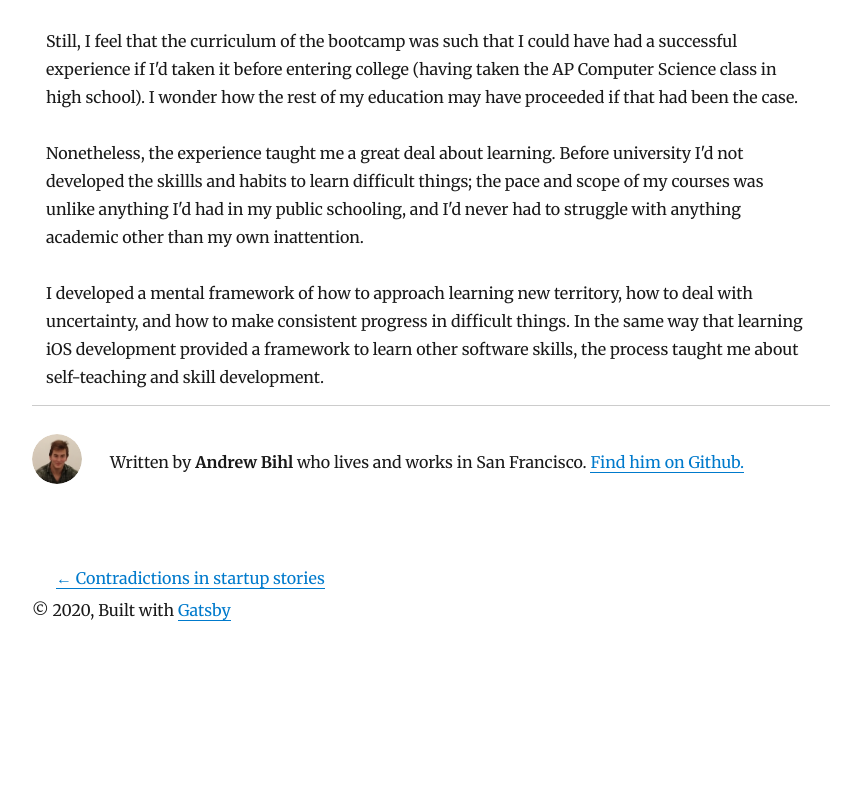
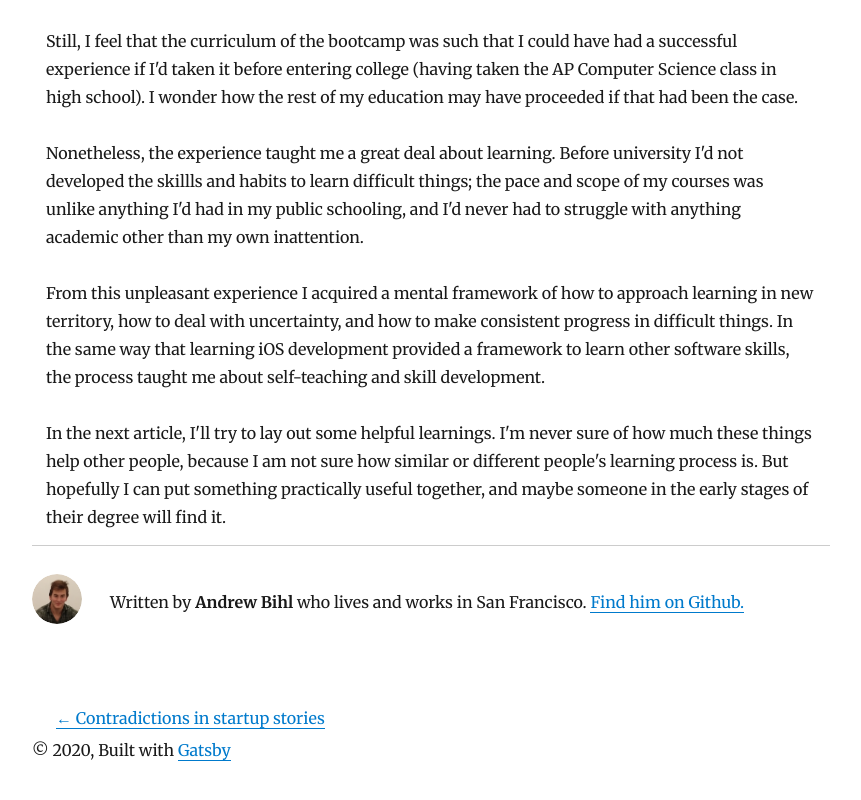
Before and after one commit to andrewbihl/andrewbihl.github.io, a Gatsby site: page /0006/ in a window 1280 px wide. Shown: the part 3450-4250 px from the top of the page, without its empty margins (209-1070 px from the left). Before the commit the page ends 4116 px from the top, so only its background shows below. Built offline with nearby package versions, Linux system fonts and the light colour scheme; Gatsby itself is replaced by a stand-in of ours; some packages are replaced by stand-ins of ours.

Commit message:
Conclusion to article on learning software development

```diff
--- a/content/blog/0006/index.md
+++ b/content/blog/0006/index.md
@@ -73,4 +73,6 @@ Still, I feel that the curriculum of the bootcamp was such that I could have had
 
 Nonetheless, the experience taught me a great deal about learning. Before university I'd not developed the skillls and habits to learn difficult things; the pace and scope of my courses was unlike anything I'd had in my public schooling, and I'd never had to struggle with anything academic other than my own inattention.
 
-I developed a mental framework of how to approach learning new territory, how to deal with uncertainty, and how to make consistent progress in difficult things. In the same way that learning iOS development provided a framework to learn other software skills, the process taught me about self-teaching and skill development.
+From this unpleasant experience I acquired a mental framework of how to approach learning in new territory, how to deal with uncertainty, and how to make consistent progress in difficult things. In the same way that learning iOS development provided a framework to learn other software skills, the process taught me about self-teaching and skill development.
+
+In the next article, I'll try to lay out some helpful learnings. I'm never sure of how much these things help other people, because I am not sure how similar or different people's learning process is. But hopefully I can put something practically useful together, and maybe someone in the early stages of their degree will find it.
```
